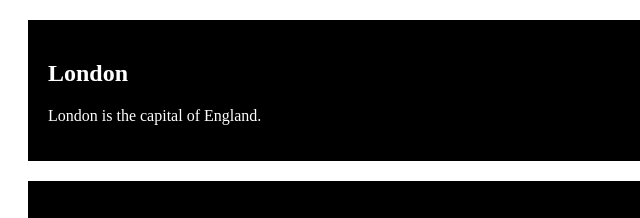
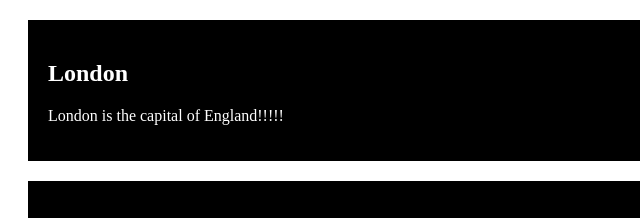
Before and after one commit to brightxiaomin/fuzzy-spoon, a plain HTML site: page index.html in a window 1280 px wide. Shown: the top 218 px of the page, 0-640 px from the left. Drawn offline with Linux system fonts and the light colour scheme.

Commit message:
Update index

```diff
--- a/index.html
+++ b/index.html
@@ -14,7 +14,7 @@
 
 <div class="cities">
 <h2>London</h2>
-<p>London is the capital of England.</p>
+<p>London is the capital of England!!!!!</p>
 </div>
 
 <div class="cities">
```
